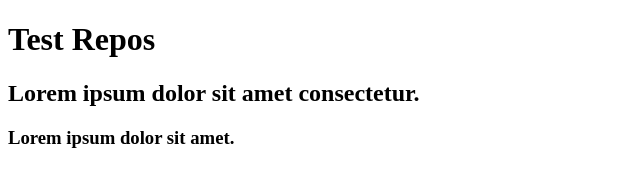
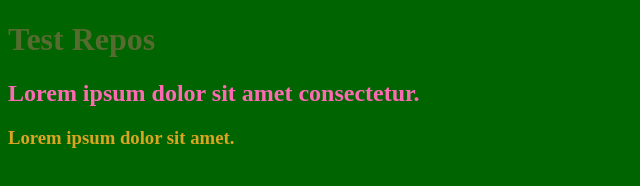
Before and after one commit to Bodya01/TestRepository, a plain HTML site: page Index.html in a window 1280 px wide. Shown: the whole page, without its empty margins (0-640 px from the left). Drawn offline with Linux system fonts and the light colour scheme.

Commit message:
Created css file

```diff
--- a/Index.html
+++ b/Index.html
@@ -5,6 +5,7 @@
     <meta charset="UTF-8">
     <meta http-equiv="X-UA-Compatible" content="IE=edge">
     <meta name="viewport" content="width=device-width, initial-scale=1.0">
+    <link rel="stylesheet" href="css/style.css">
     <title>Title</title>
 </head>
 
--- /dev/null
+++ b/css/style.css
@@ -0,0 +1,15 @@
+body {
+    background-color: darkgreen;
+}
+
+h1 {
+    color: darkolivegreen;
+}
+
+h2 {
+    color: hotpink;
+}
+
+h3 {
+    color: goldenrod;
+}
```
